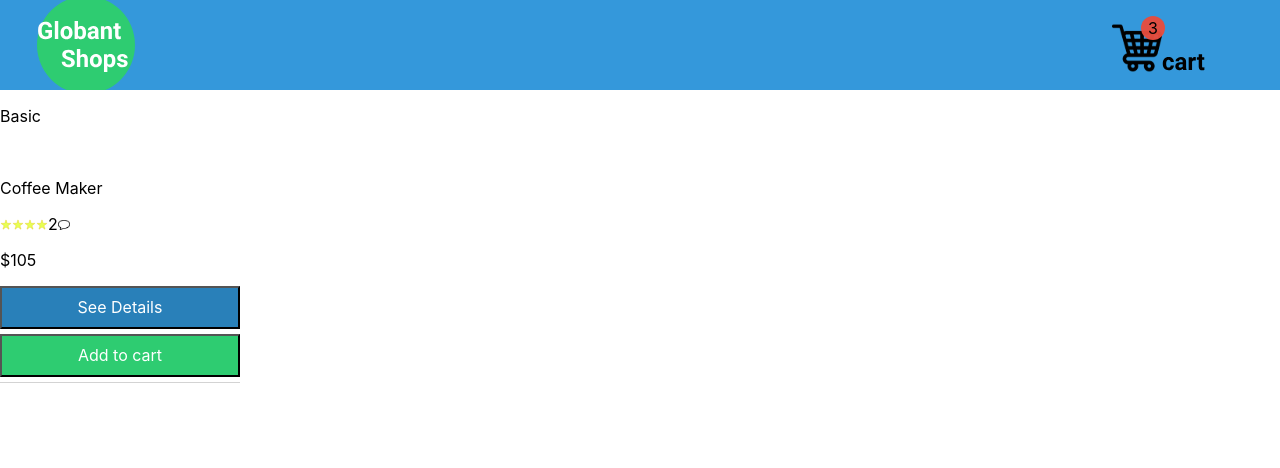
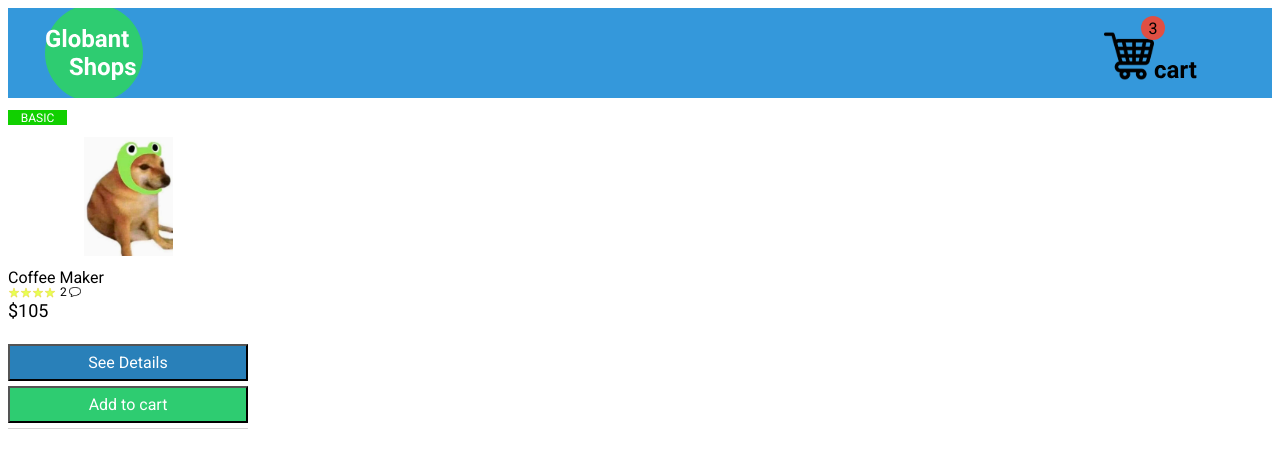
Before and after one commit to lex-villa/Shopping_Cart_ReactJS, a React (Create React App) app: page / in a window 1280 px wide. Shown: the top 468 px of the page. Built offline with nearby package versions, Linux system fonts and the light colour scheme.

Commit message:
card product component finished

```diff
--- a/public/index.html
+++ b/public/index.html
@@ -1,14 +1,16 @@
 <!DOCTYPE html>
 <html lang="en">
+
 <head>
   <meta charset="utf-8" />
   <link rel="icon" href="%PUBLIC_URL%/favicon.ico" />
+  <link rel="preconnect" href="https://fonts.gstatic.com">
+  <link
+    href="https://fonts.googleapis.com/css2?family=Roboto:ital,wght@0,400;0,500;0,700;1,400;1,500;1,700&display=swap"
+    rel="stylesheet">
   <meta name="viewport" content="width=device-width, initial-scale=1" />
   <meta name="theme-color" content="#000000" />
-    <meta
-      name="description"
-      content="Web site created using create-react-app"
-    />
+  <meta name="description" content="Web site created using create-react-app" />
   <link rel="apple-touch-icon" href="%PUBLIC_URL%/logo192.png" />
   <!--
       manifest.json provides metadata used when your web app is installed on a
@@ -26,6 +28,7 @@
     -->
   <title>React App</title>
 </head>
+
 <body>
   <noscript>You need to enable JavaScript to run this app.</noscript>
   <div id="root"></div>
@@ -40,4 +43,5 @@
       To create a production bundle, use `npm run build` or `yarn build`.
     -->
 </body>
+
 </html>
--- a/src/components/Product/Product.css
+++ b/src/components/Product/Product.css
@@ -4,9 +4,75 @@
     border-bottom: 1px solid #D3D3D3;
 }
 
-.LogoComment {
+.BasicLabel {
+    width: 59px;
+    height: 15px;
+    font-size: 12px;
+    line-height: 16px;
+    text-align: center;
+    background-color: #11D000;
+    color: white;
+}
+
+.ProductImgContainer {
+    width: 89px;
+    height: 119px;
+    margin: auto;
+}
+
+.ProductImgContainer img {
+    width: 100%;
+    height: 100%;
+    object-fit: cover;
+}
+
+.ProductName {
+    margin: 0;
+    margin-top: 12px;
+    font-size: 16px;
+    line-height: 19px;
+}
+
+.RateSection {
+    display: flex;
+    align-items: center;
+    height: 10px;
+    margin: 0;
+}
+
+.StarsRate {
+    width: fit-content;
+    margin-right: 4px;
+}
+
+.Comments {
+    width: fit-content;
+    display: flex;
+    align-items: center;
+    height: 100%;
+}
+
+.Comments p {
+    margin: 0;
+    margin-right: 2px;
+    font-size: 12px;
+    line-height: 14px;
+    cursor: pointer;
+}
+
+.Comments img {
     width: 12px;
     height: 10px;
+    margin: 0;
+    cursor: pointer;
+}
+
+.Price {
+    margin: 0;
+    margin-top: 3px;
+    margin-bottom: 23px;
+    font-size: 18px;
+    line-height: 21px;
 }
 
 .ButtonsSection {
--- a/src/components/Product/Product.js
+++ b/src/components/Product/Product.js
@@ -3,27 +3,32 @@ import React from 'react';
 import Button from '../UI/Button/Button';
 import starRate from '../../assets/star-rate.svg';
 import logoComment from '../../assets/comment.png';
+import cheemsImg from '../../assets/cheems.jpg';
 
 import './Product.css';
 
 const Product = () => {
     return (
         <div className='CardProduct'>
-            <p>Basic</p>
-            <div>
-                <img />
+            <p className='BasicLabel'>BASIC</p>
+            <div className='ProductImgContainer'>
+                <img src={cheemsImg} alt='product-image' />
             </div>
             <div>
-                <p>Coffee Maker</p>
-                <div>
-                    <img src={starRate} alt='star-rate-logo' />
-                    <img src={starRate} alt='star-rate-logo' />
-                    <img src={starRate} alt='star-rate-logo' />
-                    <img src={starRate} alt='star-rate-logo' />
-                    <>2</>
-                    <img src={logoComment} alt='logo-comment' className='LogoComment' />
+                <p className='ProductName'>Coffee Maker</p>
+                <div className='RateSection'>
+                    <div className='StarsRate'>
+                        <img src={starRate} alt='star-rate-logo' />
+                        <img src={starRate} alt='star-rate-logo' />
+                        <img src={starRate} alt='star-rate-logo' />
+                        <img src={starRate} alt='star-rate-logo' />
+                    </div>
+                    <div className='Comments'>
+                        <p>2</p>
+                        <img src={logoComment} alt='logo-comment' />
+                    </div>
                 </div>
-                <p>$105</p>
+                <p className='Price'>$105</p>
             </div>
             <div className='ButtonsSection'>
                 <div className='BtnProduct'>
--- a/src/components/UI/Button/Button.css
+++ b/src/components/UI/Button/Button.css
@@ -5,7 +5,7 @@
     color: white;
     font-size: 16px;
     line-height: 19px;
-    padding: 10px;
+    padding: 7px;
     width: 100%;
     height: 100%;
 }
--- a/src/index.css
+++ b/src/index.css
@@ -1,12 +1,10 @@
-@import-normalize; /* bring in normalize.css styles */
+@import-normalize;
+/* bring in normalize.css styles */
 
 /* rest of app styles */
 
 body {
-  margin: 0;
-  font-family: -apple-system, BlinkMacSystemFont, 'Segoe UI', 'Roboto', 'Oxygen',
-    'Ubuntu', 'Cantarell', 'Fira Sans', 'Droid Sans', 'Helvetica Neue',
-    sans-serif;
+  font-family: 'Roboto', sans-serif;
   -webkit-font-smoothing: antialiased;
   -moz-osx-font-smoothing: grayscale;
 }
```
Also changed, not shown: src/assets/cheems.jpg (added), 1 other file (tests, documents, lock files or other folders). Lines whose indentation alone changed are shown as unchanged.
